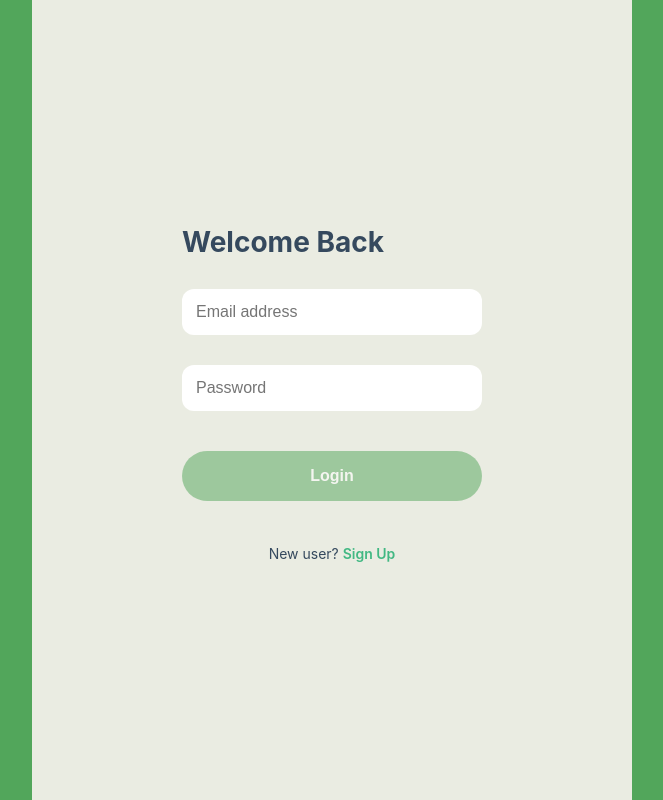
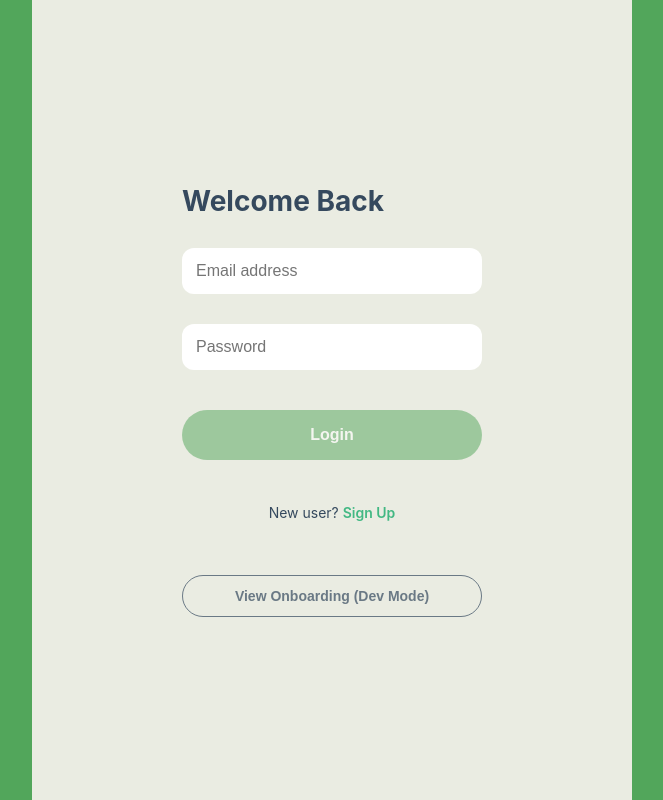
Before and after one commit to tumelo-sebego/ProgressTracker, a Vue app: page /login in a window 1280 px wide. Shown: the whole page, without its empty margins (308-971 px from the left). Built offline with nearby package versions, Linux system fonts and the light colour scheme.

Commit message:
allow the user to view and enhance the onboarding screens (Goal Setup and Activity Builder) in Dev Mode

```diff
--- a/src/router/index.js
+++ b/src/router/index.js
@@ -67,7 +67,7 @@ const router = createRouter({
 router.beforeEach(async (to, from, next) => {
   const authStore = useAuthStore();
 
-  if (to.meta.requiresAuth && !authStore.user) {
+  if (to.meta.requiresAuth && !authStore.user && !to.path.startsWith('/onboarding')) {
     next('/login');
   } else if ((to.path === '/login' || to.path === '/signup') && authStore.user) {
     next('/');
--- a/src/stores/authStore.js
+++ b/src/stores/authStore.js
@@ -58,6 +58,10 @@ export const useAuthStore = defineStore('auth', () => {
   }
 
   async function finishOnboarding() {
+    if (!user.value) {
+        alert("Development Mode: No user logged in. Progress will not be saved to the database.");
+        return true; // Allow proceeding in dev mode
+    }
     try {
         // Calculate end_date based on duration
         const startDate = new Date();
--- a/src/views/LoginView.vue
+++ b/src/views/LoginView.vue
@@ -18,6 +18,10 @@
         <p class="auth-link">
             New user? <router-link to="/signup">Sign Up</router-link>
         </p>
+
+        <button v-if="isDev" @click="router.push('/onboarding/goal')" class="btn-secondary">
+            View Onboarding (Dev Mode)
+        </button>
     </div>
   </div>
 </template>
@@ -31,6 +35,7 @@ const email = ref('');
 const password = ref('');
 const authStore = useAuthStore();
 const router = useRouter();
+const isDev = import.meta.env.DEV;
 
 const isFormValid = computed(() => {
     return email.value.trim() && password.value.trim();
@@ -136,6 +141,25 @@ label {
     cursor: not-allowed;
 }
 
+.btn-secondary {
+    background-color: transparent;
+    color: var(--secondary-color);
+    padding: 12px;
+    border-radius: 99px;
+    border: 1px solid var(--secondary-color);
+    font-size: 14px;
+    font-weight: 600;
+    cursor: pointer;
+    transition: all 0.2s;
+    margin-top: 10px;
+    opacity: 0.7;
+}
+
+.btn-secondary:hover {
+    opacity: 1;
+    background-color: rgba(0,0,0,0.05);
+}
+
 .auth-link {
     text-align: center;
     font-size: 14px;
```
